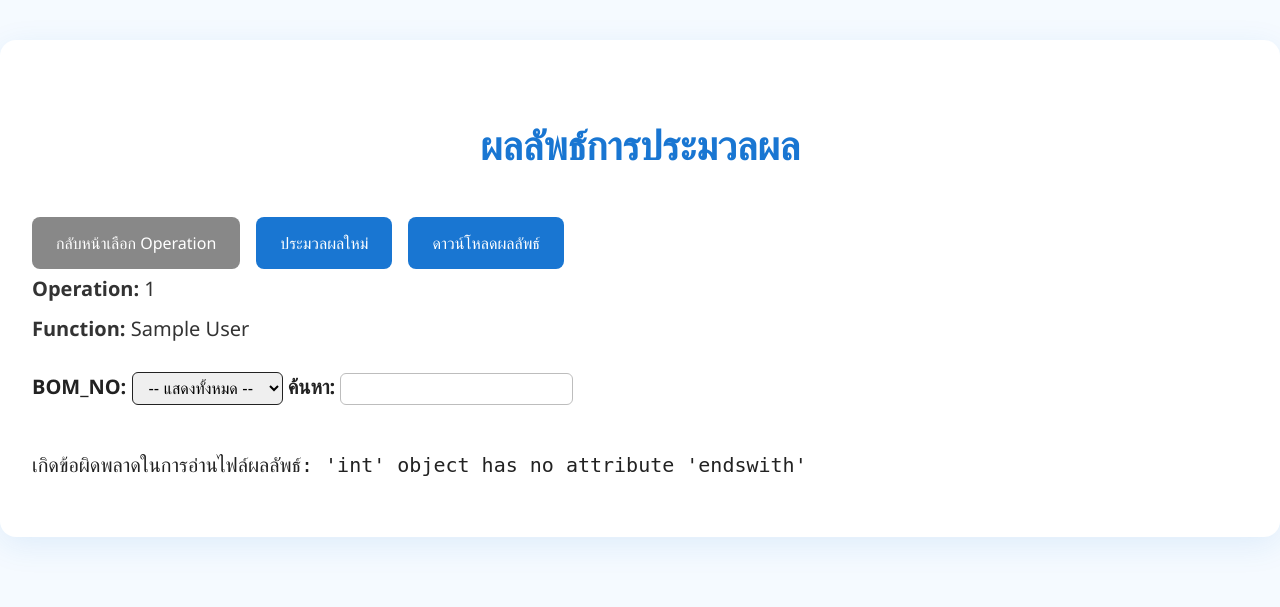
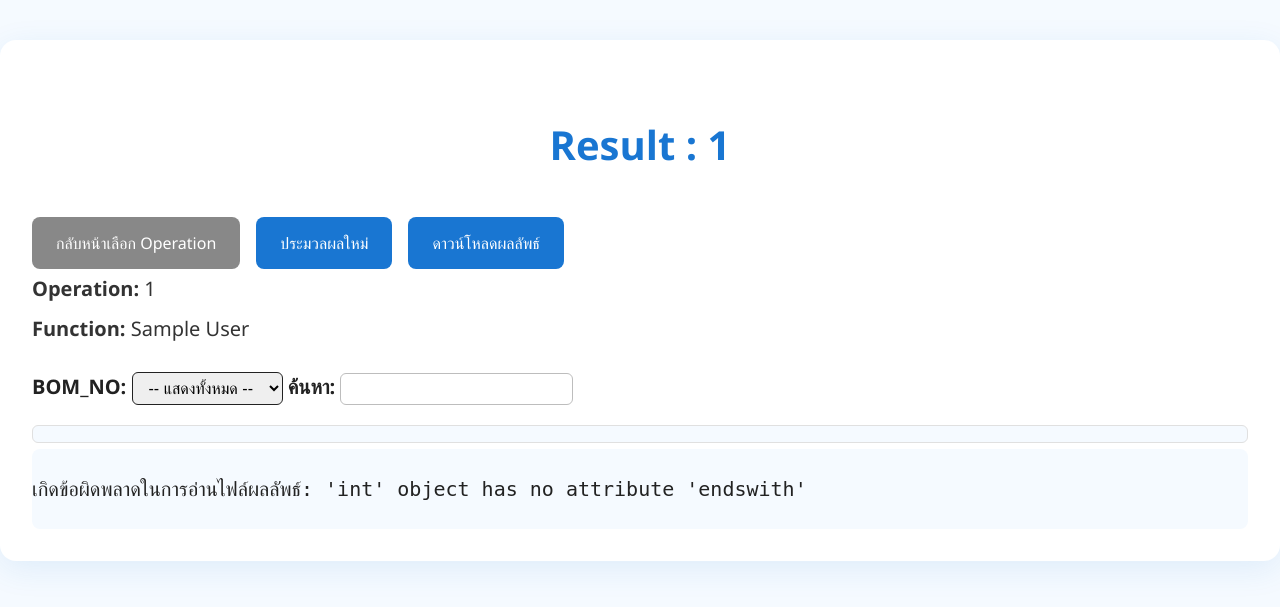
Before and after one commit to tummatonzgun/Web_IE, a Flask app: page /result in a window 1280 px wide. Shown: the top 607 px of the page. Run offline with Flask 3, Linux system fonts and the light colour scheme; the visitor is signed in with stand-in values (Sample User, id 1).

Commit message:
Update html
method , result

```diff
--- a/Webapp/src/templates/method.html
+++ b/Webapp/src/templates/method.html
@@ -230,7 +230,11 @@
         <a href="{{ url_for('operation') }}" class="btn-method-next" style="background:#888; margin-top:10px; display:block; text-align:center; text-decoration:none;">
             ย้อนกลับ
         </a>
-    </form>
+        {% if show_api %}
+        <a href="{{ url_for('upload_part_bom_pkg') }}" class="btn-method-next" style="background:#28a745; margin-top:10px; display:block; text-align:center; text-decoration:none;">
+            อัปโหลดไฟล์ Part bom pkg.xlsx
+        </a>
+        {% endif %}
 
     <div id="loadingOverlay" style="
     display:none;
--- a/Webapp/src/templates/result.html
+++ b/Webapp/src/templates/result.html
@@ -2,7 +2,7 @@
 <html lang="en">
 <head>
     <meta charset="UTF-8">
-    <title>ผลลัพธ์การประมวลผล</title>
+    <title>Result</title>
     <style>
         body {
             font-family: 'Segoe UI', Arial, sans-serif;
@@ -11,7 +11,7 @@
             padding: 0;
         }
         .container {
-            max-width: 1400px;
+            max-width: 1600px;
             margin: 40px auto;
             background: #fff;
             border-radius: 16px;
@@ -44,13 +44,24 @@
             border: 1px solid #bdbdbd;
             padding: 10px 12px;
             text-align: left;
-            max-width: 320px;
-            word-break: break-word;
-            white-space: pre-line;
+            /* line-height เดิมสูงเกินไป ทำให้ดูเว้นบรรทัด */
+            line-height: 1.4;
         }
+        /* FIX: ไม่ให้หัวตารางตัดคำกลางตัวอักษร */
         th {
             background: #e3f2fd;
             color: #1976d2;
+            white-space: nowrap;     /* แสดงเต็มบรรทัดเดียว */
+            word-break: normal;      /* ไม่ตัดกลางคำ */
+            overflow: hidden;        /* ถ้ายาวเกิน ให้เลื่อนแนวนอนจาก container */
+            text-overflow: ellipsis; /* ถ้าจำเป็น */
+        }
+        /* ให้เฉพาะข้อมูลในเซลล์ตัดบรรทัดได้ */
+        td {
+            white-space: normal;         /* ห่อบรรทัดตามปกติ */
+            word-break: break-word;      /* ตัดคำเมื่อต้องจำเป็น */
+            overflow-wrap: anywhere;     /* ป้องกันล้นกรอบ */
+            max-width: 320px;
         }
         tr:nth-child(even) {
             background: #f9fbfc;
@@ -78,12 +89,56 @@
         .btn:hover {
             background: #1251a2;
         }
+        .table-wrapper { position: relative; }
+
+        /* แถบเลื่อนบน */
+        .scroll-top {
+            overflow-x: auto;
+            overflow-y: hidden;
+            height: 16px;           /* ความสูงแถบเลื่อน */
+            margin: 8px 0 6px 0;    /* อยู่เหนือหัวตาราง */
+            background: #f5faff;
+            border: 1px solid #e0e0e0;
+            border-radius: 6px;
+            position: sticky;   /* NEW */
+            top: 0;             /* NEW */
+            z-index: 20;        /* NEW */
+        }
+        .scroll-top-inner { height: 1px; }  /* ตัวหลอกให้เกิดสกรอลล์ */
+
+        /* กล่องตาราง: ไม่จำกัดความสูงแนวตั้ง ให้หน้าเว็บเป็นคนเลื่อน */
+        .table-scroll {
+            overflow-x: auto;   /* แนวนอนยังเลื่อนได้ */
+            overflow-y: visible;/* ไม่สร้างกล่องเลื่อนแนวตั้ง */
+            border-radius: 8px;
+            background: #f5faff;
+            /* max-height: 70vh;  REMOVED */
+        }
+        .table-scroll::-webkit-scrollbar { height: 0; }
+        .table-scroll { scrollbar-width: none; }
+
+        /* ให้ตารางกว้างตามเนื้อหาเพื่อให้เกิดสกรอลล์แนวนอน */
+        .table-scroll table {
+            width: max-content;
+            min-width: 100%;
+            table-layout: auto;
+            border-collapse: collapse;
+        }
+
+        /* ไม่ตัดคำหัวตาราง */
+        th {
+            background: #e3f2fd;
+            color: #1976d2;
+            white-space: nowrap;
+            word-break: normal;
+            line-height: 1.4;
+        }
     </style>
 </head>
 <body>
 
     <div class="container">
-        <h2>ผลลัพธ์การประมวลผล</h2>
+        <h2>Result : {{ operation }}</h2>
         <div class="btn-group">
             <a href="{{ url_for('operation') }}" class="btn btn-secondary">กลับหน้าเลือก Operation</a>
             <a href="{{ url_for('function') }}" class="btn">ประมวลผลใหม่</a>
@@ -119,15 +174,20 @@
             <input type="text" id="tableSearch" placeholder="" style="padding:6px 12px; border-radius:6px; border:1px solid #bdbdbd; font-size:1rem;">
         </div>
 
+        <!-- แทนที่ส่วนแสดงตารางด้วย wrapper ที่มีแถบเลื่อนบน -->
         {% if table_html %}
-            <div style="overflow-x:auto;">
+          <div class="table-wrapper">
+            <div class="scroll-top"><div class="scroll-top-inner"></div></div>
+            <div class="table-scroll">
               {{ table_html | safe }}
+            </div>
           </div>
         {% else %}
           {% if result %}
             {% if result is iterable and not result|string %}
-                    <!-- กรณี result เป็น list ของ dict หรือ DataFrame -->
-                    <div style="overflow-x:auto;">
+              <div class="table-wrapper">
+                <div class="scroll-top"><div class="scroll-top-inner"></div></div>
+                <div class="table-scroll">
                   <table>
                     <thead>
                       <tr>
@@ -147,17 +207,19 @@
                     </tbody>
                   </table>
                 </div>
+              </div>
             {% elif result.__class__.__name__ == 'DataFrame' %}
-                    <!-- กรณี result เป็น pandas DataFrame -->
+              <div class="table-wrapper">
+                <div class="scroll-top"><div class="scroll-top-inner"></div></div>
+                <div class="table-scroll">
                   {{ result.to_html(classes="table", border=0) | safe }}
+                </div>
+              </div>
             {% else %}
-                    <!-- กรณี result เป็นข้อความหรือข้อมูลอื่น -->
               <pre>{{ result }}</pre>
             {% endif %}
           {% else %}
-                <div>
-                    <i>ไม่พบผลลัพธ์จากการประมวลผล</i>
-                </div>
+            <div><i>ไม่พบผลลัพธ์จากการประมวลผล</i></div>
           {% endif %}
         {% endif %}
 
@@ -190,6 +252,50 @@
 }
 document.getElementById('tableSearch').addEventListener('keyup', filterTable);
 document.getElementById('bomFilter').addEventListener('change', filterTable);
+
+/* ซิงก์แถบเลื่อนบนกับตาราง และตั้งความกว้างตัวหลอก */
+function setupTopScroll(wrapper) {
+  const topBar = wrapper.querySelector('.scroll-top');
+  const inner = wrapper.querySelector('.scroll-top-inner');
+  const box = wrapper.querySelector('.table-scroll');
+  const table = box.querySelector('table');
+  if (!table) return;
+
+  const syncWidth = () => { inner.style.width = table.scrollWidth + 'px'; };
+  syncWidth();
+
+  // อัปเดตเมื่อขนาดตารางเปลี่ยน
+  if (window.ResizeObserver) {
+    new ResizeObserver(syncWidth).observe(table);
+  } else {
+    window.addEventListener('resize', syncWidth);
+  }
+
+  // ซิงก์ตำแหน่งเลื่อน
+  let lock = false;
+  topBar.addEventListener('scroll', () => {
+    if (lock) return; lock = true; box.scrollLeft = topBar.scrollLeft; lock = false;
+  });
+  box.addEventListener('scroll', () => {
+    if (lock) return; lock = true; topBar.scrollLeft = box.scrollLeft; lock = false;
+  });
+}
+
+function stripIntegerDotZero() {
+  document.querySelectorAll('table tbody td').forEach(td => {
+    const t = td.textContent.trim();
+    if (!t) return;
+    const n = Number(t.replace(/,/g, ''));
+    if (!Number.isNaN(n) && Number.isFinite(n) && Math.abs(n % 1) < 1e-12) {
+      td.textContent = String(Math.trunc(n)); // 1.0 -> 1
+    }
+  });
+}
+
+document.addEventListener('DOMContentLoaded', () => {
+  document.querySelectorAll('.table-wrapper').forEach(setupTopScroll);
+  stripIntegerDotZero(); // เรียกหลังตารางถูกเรนเดอร์
+});
     </script>
 </body>
 </html>
```
Lines whose indentation alone changed are shown as unchanged.
